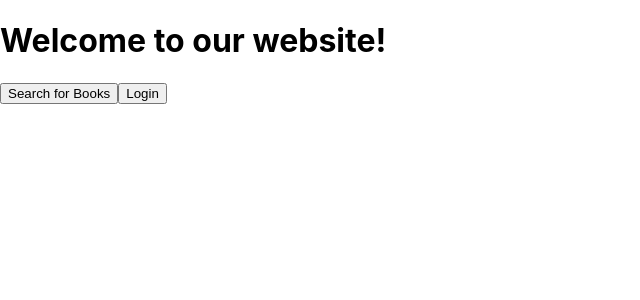
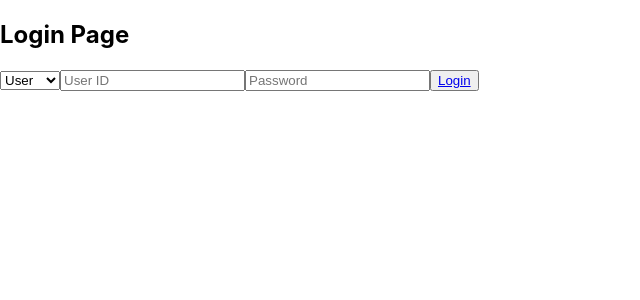
Before and after one commit to Gayathri2004Anant/LIS, a React (Create React App) app in the folder frontend/: page /login in a window 1280 px wide. Shown: the top 300 px of the page, without its empty margins (0-640 px from the left). Built offline with nearby package versions, Linux system fonts and the light colour scheme.

Commit message:
changes frontend

```diff
--- a/frontend/src/App.js
+++ b/frontend/src/App.js
@@ -1,17 +1,35 @@
+import Home from './pages/homepage';
+import Search from './pages/searchPage';
+import LoginPage from './pages/loginpage';
+
 import {
-  HashRouter as Router,
+  BrowserRouter as Router,
   Switch,
   Route,
   Link
 } from 'react-router-dom';
-import Home from './pages/homepage';
-import Search from './searchPage';
+
 
 import React from "react";
 
 function App() {
   return (
-    <Home />
+    <div className="app">
+      <Router>
+        <Switch>
+        <Route path="/login">
+            <LoginPage />
+          </Route>
+          <Route path="/search">
+            <Search />
+          </Route>
+          <Route path="/">
+            <Home />
+          </Route>
+        </Switch>
+      </Router>
+    </div>
+
   );
 }
 
--- a/frontend/src/pages/homepage.js
+++ b/frontend/src/pages/homepage.js
@@ -1,24 +1,15 @@
 import React from 'react';
-import { useHistory } from 'react-router-dom';
+import { Link } from 'react-router-dom';
 
-function HomePage1() {
-    const history = useHistory();
-
-    const handleSearchBooks = () => {
-        history.push('/search-books');
-    };
-
-    const handleLogin = () => {
-        history.push('/loginpage');
-    };
+function Home() {
 
     return (
         <div>
             <h1>Welcome to our website!</h1>
-            <button onClick={handleSearchBooks}>Search for Books</button>
-            <button onClick={handleLogin}>Login</button>
+            <div><Link to ='/search'>Search for Books</Link></div>
+            <div><Link to ='/login'>Login</Link></div>
         </div>
     );
 }
 
-export default HomePage1;
+export default Home;
--- a/frontend/src/pages/loginpage.js
+++ b/frontend/src/pages/loginpage.js
@@ -1,17 +1,21 @@
 import React, { useState } from 'react';
+import { Link } from 'react-router-dom';
 
 const LoginPage = () => {
     const [userType, setUserType] = useState('user');
     const [userId, setUserId] = useState('');
     const [password, setPassword] = useState('');
 
+    const validateUser = (userType, userId, password) => {
+        // Assuming you have a function to validate the userType and userId
+        return (userId === 'admin' && password === 'password');
+    }
+
     const handleLogin = () => {
         // Handle login logic here
         if(userType && userId) {
             // Assuming you have a function to validate the userType and userId
-            if(validateUser(userType, userId)) {
-            // Assuming you have a function to navigate to another page
-            navigateToPage('/homepage');
+            if(validateUser(userType, userId, password)) {
             } else {
             console.log('Invalid userType or userId');
             }
@@ -30,7 +34,7 @@ const LoginPage = () => {
             </select>
             <input type="text" placeholder="User ID" onChange={(e) => setUserId(e.target.value)} />
             <input type="password" placeholder="Password" onChange={(e) => setPassword(e.target.value)} />
-            <button onClick={handleLogin}>Login</button>
+            <button onClick={handleLogin}><Link to='/search'>Login</Link></button>
         </div>
     );
 };
```
Also changed, not shown: frontend/src/pages/searchPage.js (renamed from frontend/src/searchPage.js).
